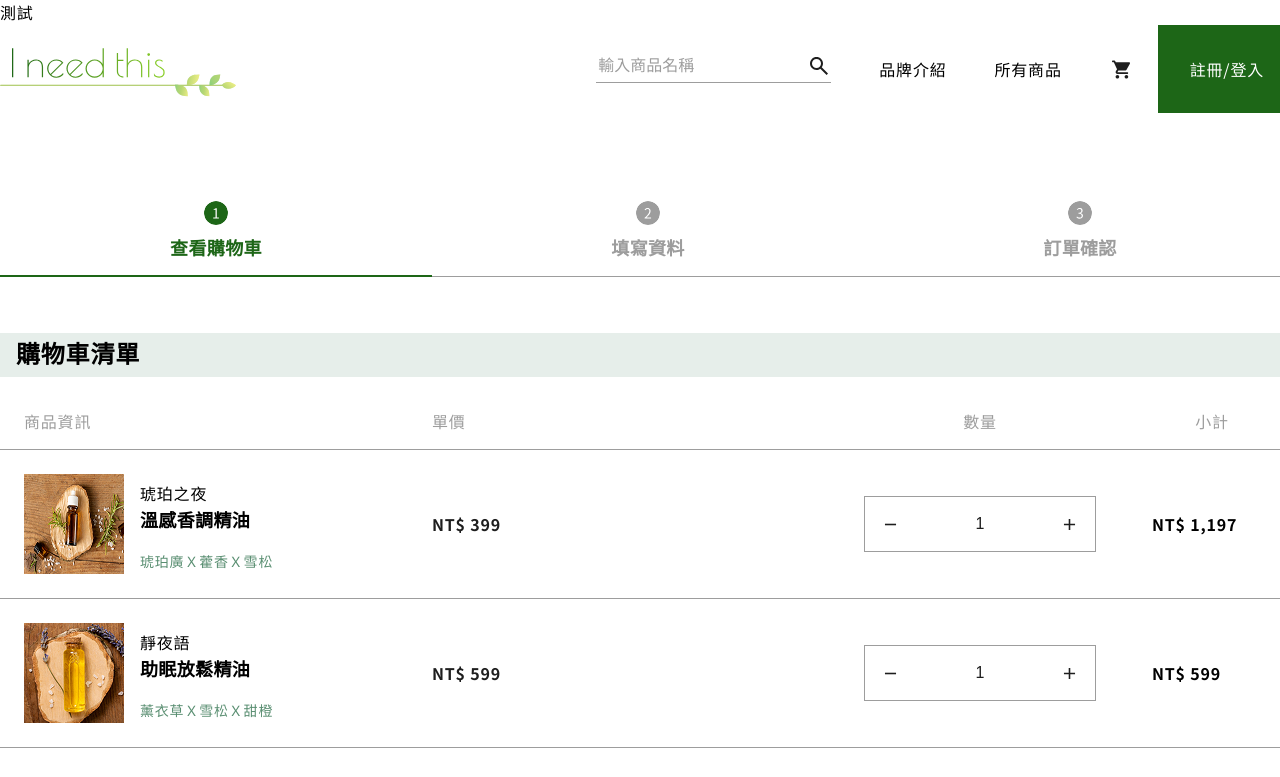
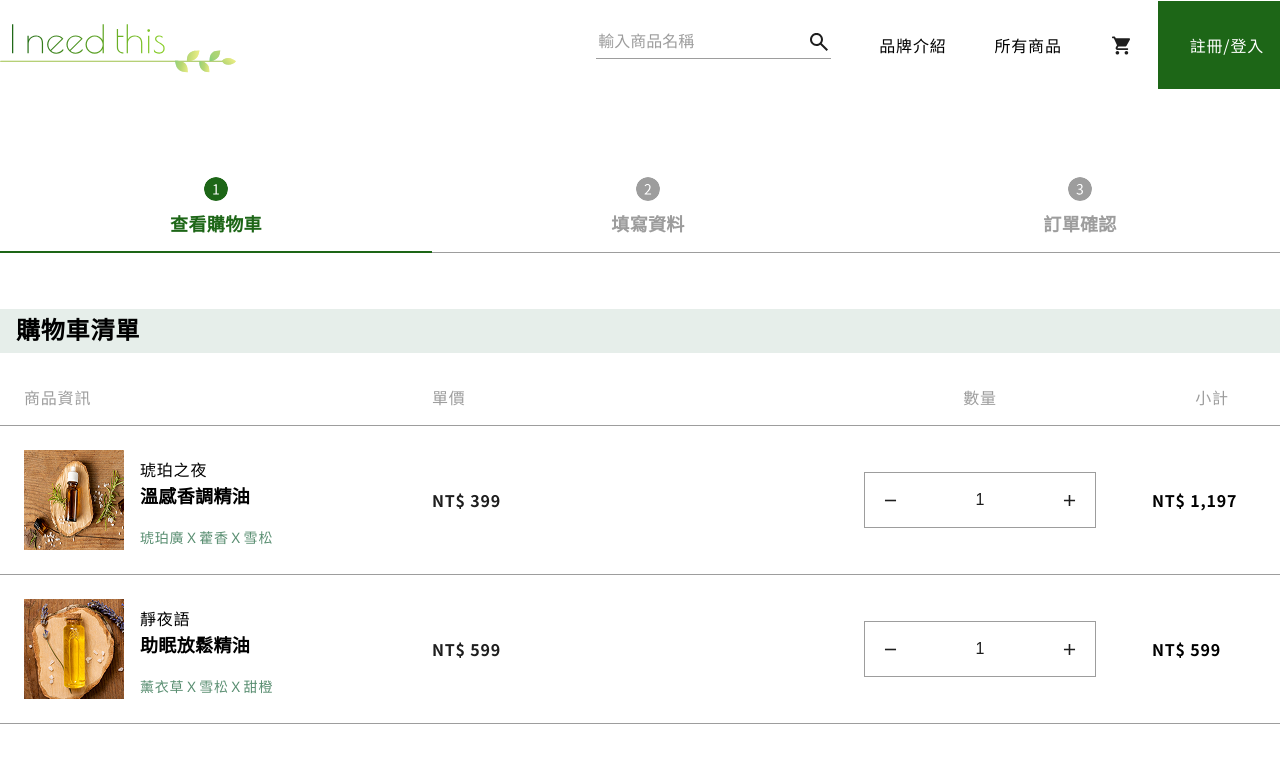
Before and after one commit to Jane0355/Ineedthis, a website built with Vite: page pages/shopping_info.html in a window 1280 px wide. Shown: the top 777 px of the page. Built offline with nearby package versions, Linux system fonts and the light colour scheme.

Commit message:
小更新

```diff
--- a/pages/shopping_info.html
+++ b/pages/shopping_info.html
@@ -11,7 +11,6 @@
 </head>
 <body>
   <!-- 頁首 -->
-  <h1>測試</h1>
   <nav class="container mb-72 text-sans">
     <div class="d-flex align-center justify-between">
       <a href="index.html" class="py-16 "><img src="/assets/img/logo_on light.svg" alt="logo"></a>
```
